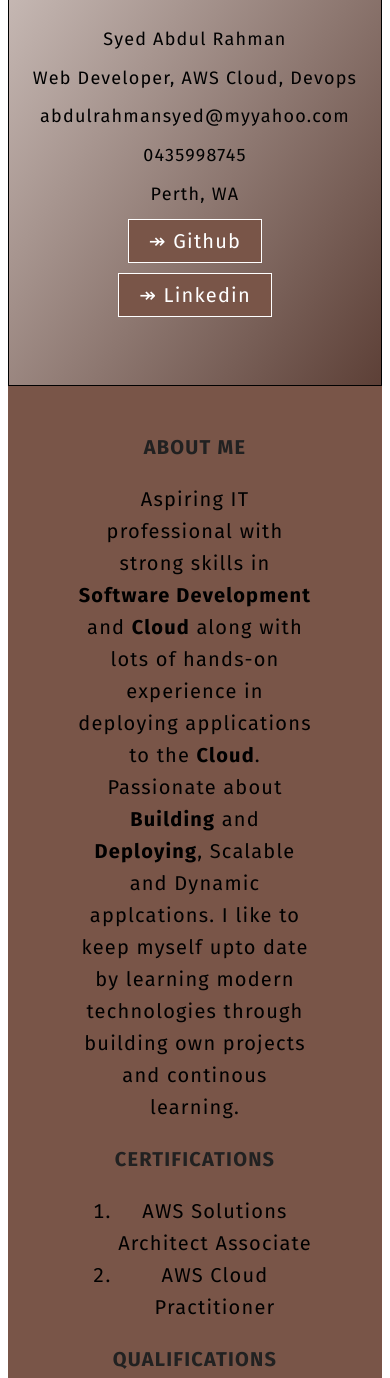
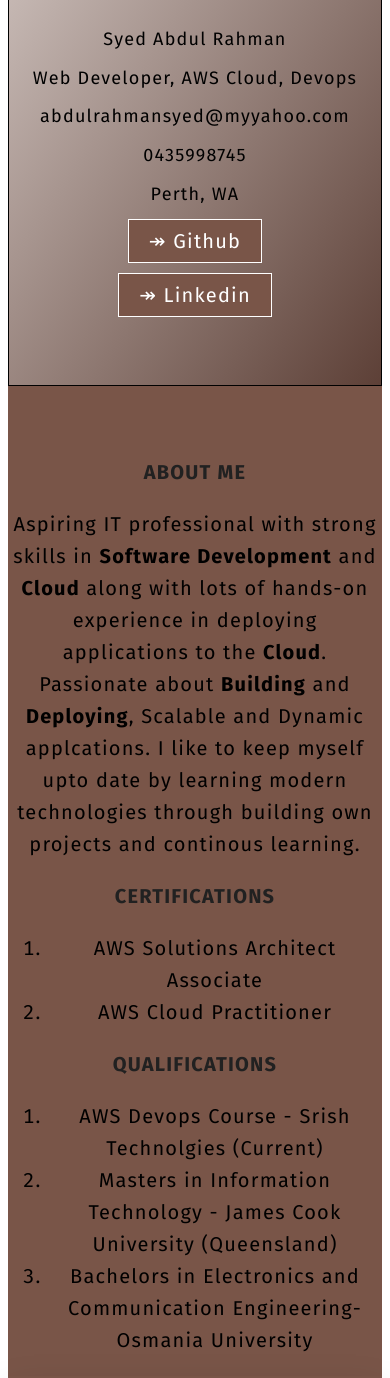
Before and after one commit to Syed-SAR/portfolio, a website: page index.html in a window 390 px wide. Shown: the part 306-1684 px from the top of the page. Drawn offline with nearby package versions, Linux system fonts and the light colour scheme.

Commit message:
Minor fixes done

```diff
--- a/sass/_about.scss
+++ b/sass/_about.scss
@@ -1,10 +1,9 @@
+
 
 .about {
     padding: 5rem 2.5rem;
     padding-bottom: 7.5rem;
     // display: flex;
-    justify-content: space-around;
-    align-items: center;
 border-bottom: 1px solid $color-black;
     min-height: 50rem;
     flex-wrap: wrap;
@@ -20,6 +19,9 @@ animation-delay: 10s;
 backface-visibility: hidden;
 width: 50%;
 float: left;
+@media only screen and (max-width: 37.5em) {
+ margin-right: 0;
+}
         ol li {
 
         }
@@ -128,3 +130,13 @@ float: left;
         margin: 2rem auto;
       }
 }
+
+@media only screen and (max-width: 37.5em) {
+    .about {
+        padding: 5rem 0;
+    }
+
+    .about__left {
+        margin-right: 0;
+    }
+}
--- a/sass/_introduction.scss
+++ b/sass/_introduction.scss
@@ -25,9 +25,11 @@
         object-fit: cover;
         overflow: hidden;
         grid-column: 1 / 3;
-        grid-row: 1 / 2;
+        grid-row: 1 / 3;
         @media only screen and (max-width: 75em) {
+          visibility: hidden;
  grid-column: 1 / -1;
+ grid-row: 1 / 3;
         }
     }
     video {
@@ -47,7 +49,7 @@
     text-align: center;
     padding: 3rem 0;
     @media only screen and (max-width: 75em) {
- grid-row: 2 / -1;
+ grid-row: 3 / -1;
  grid-column: 1 / -1;
 
     }
```
Also changed, not shown: css/style.css, 1 other file.
